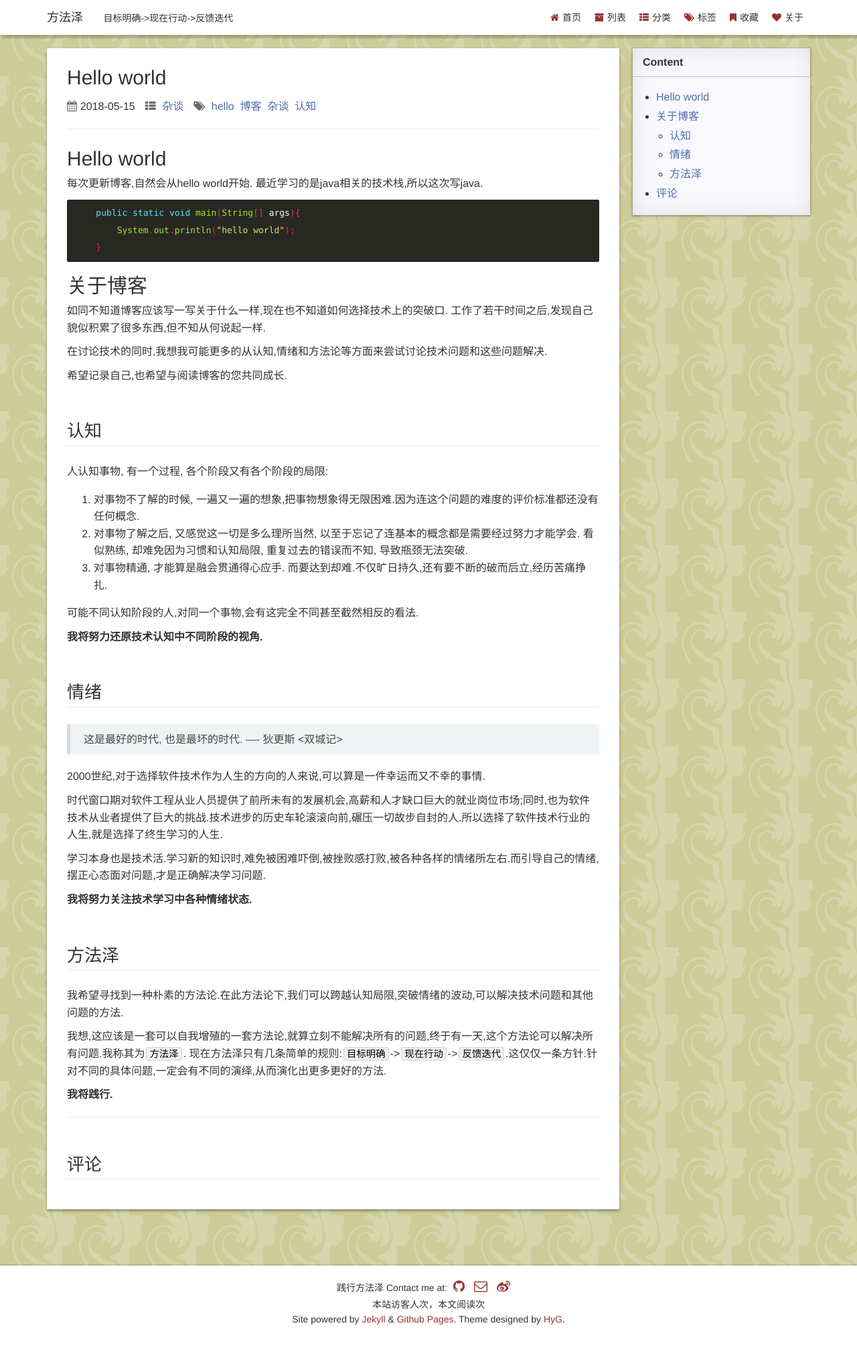
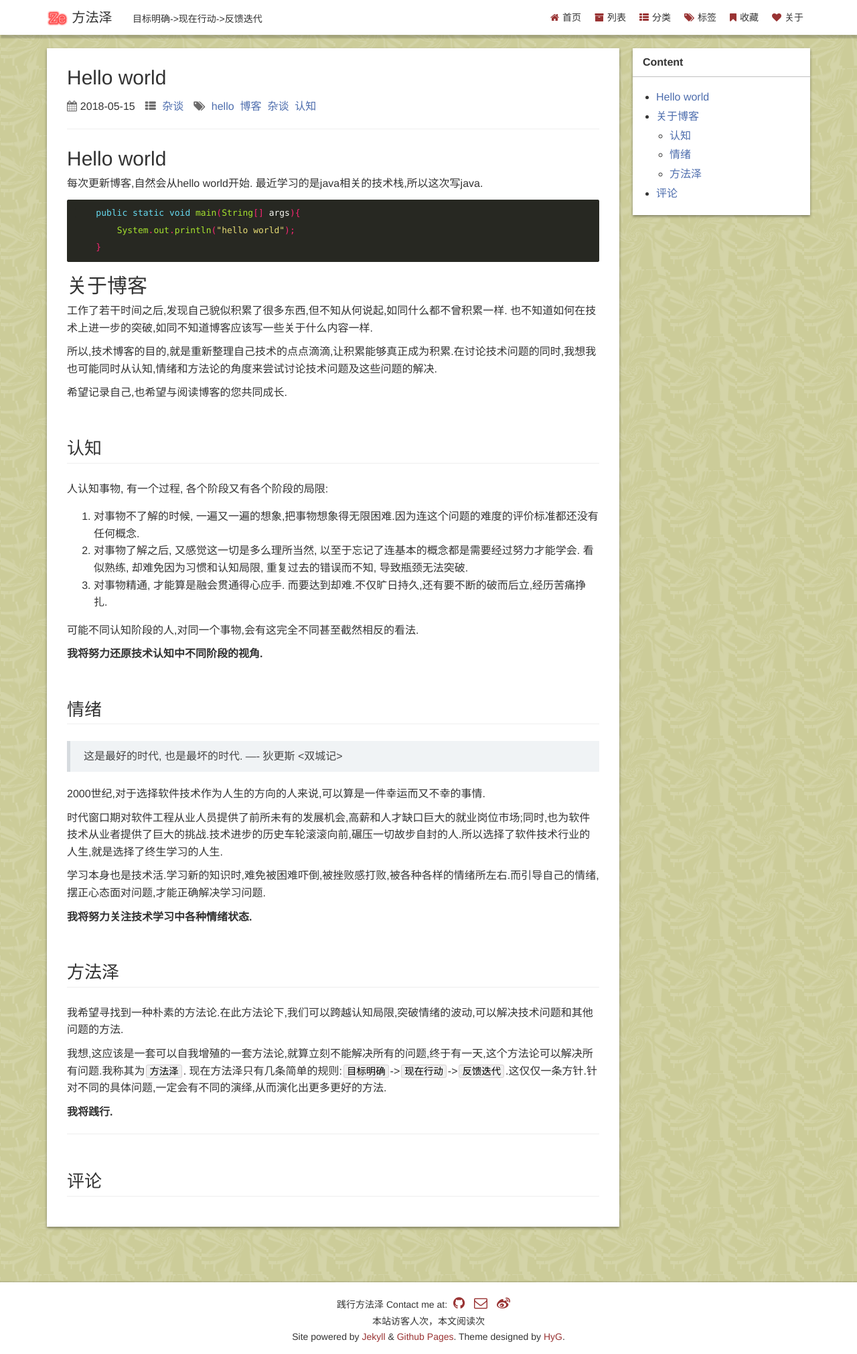
Before and after one commit to fangfaze/fangfaze.github.io, a Jekyll site: the page built from _posts/2018-05-15-hello-world.markdown, in a window 1280 px wide. Shown: the whole page at 67% size. Built offline with Jekyll 4.4.1, drawn with Linux system fonts in a browser that asks for light colours; comment, search, counter and statistics services are not loaded; a style sheet for code colours, icons or effects is not loaded; before the commit the page ends 1995 px from its top, so only the background shows below that.

Commit message:
样式调整

```diff
--- a/_includes/header.html
+++ b/_includes/header.html
@@ -1,6 +1,8 @@
 <header id="top">
     <div class="wrapper">
-        <a href="{{ site.baseurl }}/" class="brand">{{ site.title }}</a>
+        <a href="{{ site.baseurl }}/" class="brand">
+            <img src="{{ site.baseurl }}/favicon.ico"/>
+            {{ site.title }}</a>
         <small>{{site.brief-intro}}</small>
         <button id="headerMenu" class="menu"><i class="fa fa-bars"></i></button>
         <nav id="headerNav">
--- a/_posts/2018-05-15-hello-world.markdown
+++ b/_posts/2018-05-15-hello-world.markdown
@@ -4,7 +4,6 @@
 date:   2018-05-15 00:00:00
 categories: 杂谈
 tags: hello 博客 杂谈 认知
-excerpt: 每次更新博客,自然会从hello world开始.
 ---
 * content
 {:toc}
@@ -22,10 +21,10 @@
 
 # 关于博客
 
-如同不知道博客应该写一写关于什么一样,现在也不知道如何选择技术上的突破口.
-工作了若干时间之后,发现自己貌似积累了很多东西,但不知从何说起一样.
+工作了若干时间之后,发现自己貌似积累了很多东西,但不知从何说起,如同什么都不曾积累一样.
+也不知道如何在技术上进一步的突破,如同不知道博客应该写一些关于什么内容一样.
 
-在讨论技术的同时,我想我可能更多的从认知,情绪和方法论等方面来尝试讨论技术问题和这些问题解决.
+所以,技术博客的目的,就是重新整理自己技术的点点滴滴,让积累能够真正成为积累.在讨论技术问题的同时,我想我也可能同时从认知,情绪和方法论的角度来尝试讨论技术问题及这些问题的解决.
 
 希望记录自己,也希望与阅读博客的您共同成长.
 
@@ -49,7 +48,7 @@
 
 时代窗口期对软件工程从业人员提供了前所未有的发展机会,高薪和人才缺口巨大的就业岗位市场;同时,也为软件技术从业者提供了巨大的挑战.技术进步的历史车轮滚滚向前,碾压一切故步自封的人.所以选择了软件技术行业的人生,就是选择了终生学习的人生.
 
-学习本身也是技术活.学习新的知识时,难免被困难吓倒,被挫败感打败,被各种各样的情绪所左右.而引导自己的情绪,摆正心态面对问题,才是正确解决学习问题.
+学习本身也是技术活.学习新的知识时,难免被困难吓倒,被挫败感打败,被各种各样的情绪所左右.而引导自己的情绪,摆正心态面对问题,才能正确解决学习问题.
 
 **我将努力关注技术学习中各种情绪状态.**
 
--- a/_sass/_header.scss
+++ b/_sass/_header.scss
@@ -4,6 +4,7 @@
     color: #333;
     box-shadow:3px 3px 2px 2px rgba(0,0,0,0.2);
     margin-bottom: 20px;
+
     a {
         color: #333;
         -webkit-transition: 0.2s ease;
@@ -11,13 +12,18 @@
         &:hover {
             color: #c99;
         }
+        img {
+            width: 32px;
+            height: 32px;
+            vertical-align:middle;
+        }
     }
     .wrapper {
         width: 1140px;
         margin: 0 auto;
         line-height: 52px;
         .brand {
-            font-size: 18px;
+            font-size: 20px;
         }
         small {
             margin-left: 26px;
@@ -122,17 +128,17 @@
                 right: 0;
                 top:10px;
                 padding: 5px 10px;
-                background: #333;
+                background: #fff;
                 border: 1px solid #333;
                 border-radius: 4px;
-                color: #c9c9c9;
+                color: #333;
                 font-size: 17px;
                 -webkit-transition: 0.4s ease;
                 transition: 0.4s ease;
             }
             >.active{
-                background: #000;
-                color: #fff;
+                background: #fff;
+                color: #333;
             }
             .nav-show{
                 visibility: visible;
@@ -152,7 +158,7 @@
                 opacity: 0;
                 transition: 0.2s cubic-bezier(0.5, 0.1, 0.51, 1.38);
                 ul {
-                    background: #222;
+                    background: #fff;
                     border-radius: 0 0 4px 4px;
                     box-shadow: 0px 3px 4px 1px rgba(0,0,0,0.5);
                     li {
@@ -169,8 +175,8 @@
                             border: none;
                         }
                         >.active {
-                            color: #fff;
-                            background-color: #000;
+                            color: #f99;
+                            background-color: #f8f8f8;
                             box-shadow: none;
                         }
                     }
--- a/_sass/_index.scss
+++ b/_sass/_index.scss
@@ -1,9 +1,9 @@
 .page[index] {
     a {
-        color: #c99;
+        color: #933;
         transition: 0.5s ease;
         &:hover {
-            color: #223253;
+            color: #f99;
         }
     }
     .left {
--- a/_sass/_page.scss
+++ b/_sass/_page.scss
@@ -29,7 +29,7 @@
         ul {
             >h2 {
                 margin-left: -40px;
-                color: #f00;
+                color: #933;
             }
             li {
                 line-height: 1.2;
@@ -103,9 +103,9 @@
             bottom: 190px;
         }
         .side {
+            background-color: #fff;
             box-sizing: border-box;
-            background-color: #f8f8fd;
-            box-shadow: 0 1px 3px 1px rgba(0, 0, 0, 0.3), 0 0 30px rgba(10, 10, 0, 0.1) inset;
+            box-shadow: 0 2px 4px rgba(0,0,0,0.4);
             padding-bottom: 1px;
             -ms-word-break: break-all;
             word-break: break-all;
--- a/page/2tags.html
+++ b/page/2tags.html
@@ -21,6 +21,7 @@
           {% for post in site.tags[tag] %}
             <li>
                 <a class="title" href="{{ post.url | prepend: site.baseurl }}">{{ post.title }}</a>
+
                 <time>
                 {{ post.date | date:"%F" }} {{ post.date | date: "%a" }}.
                 </time>
```
Also changed, not shown: bg.png, favicon.ico.
